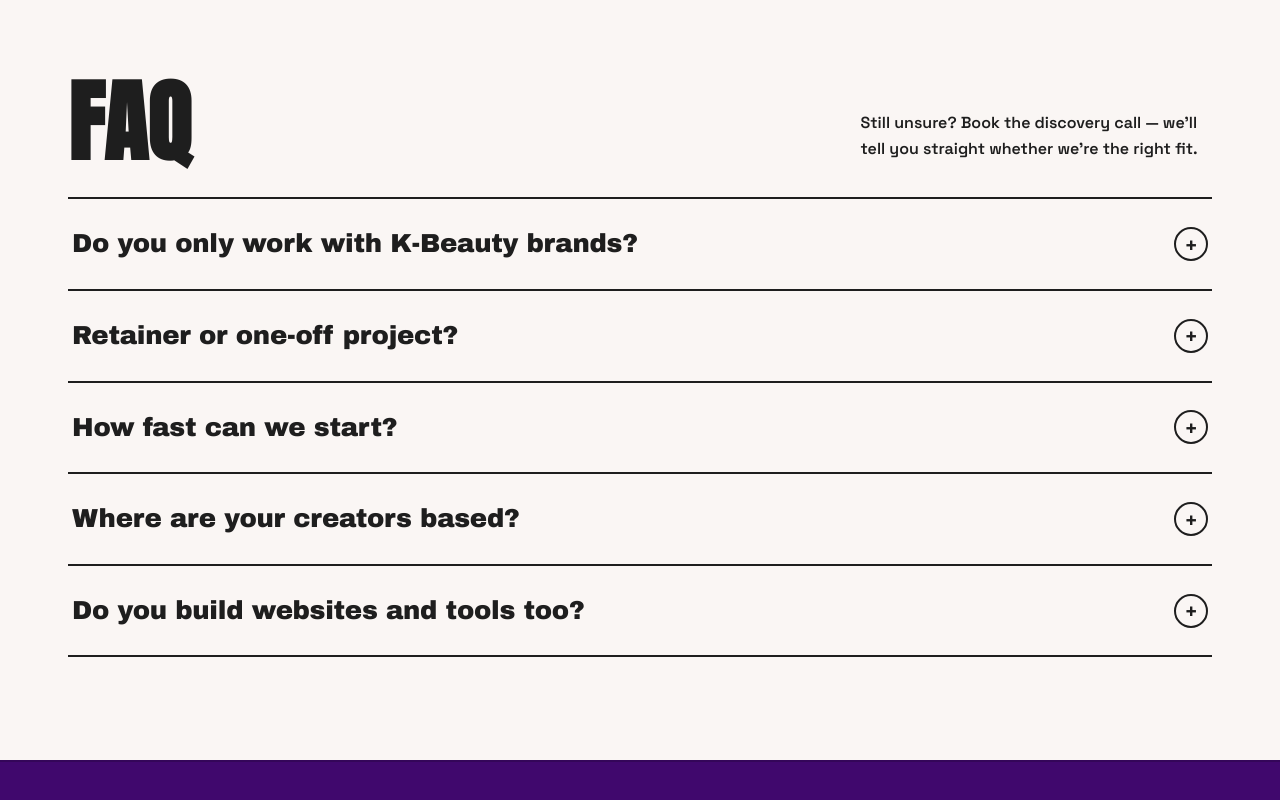
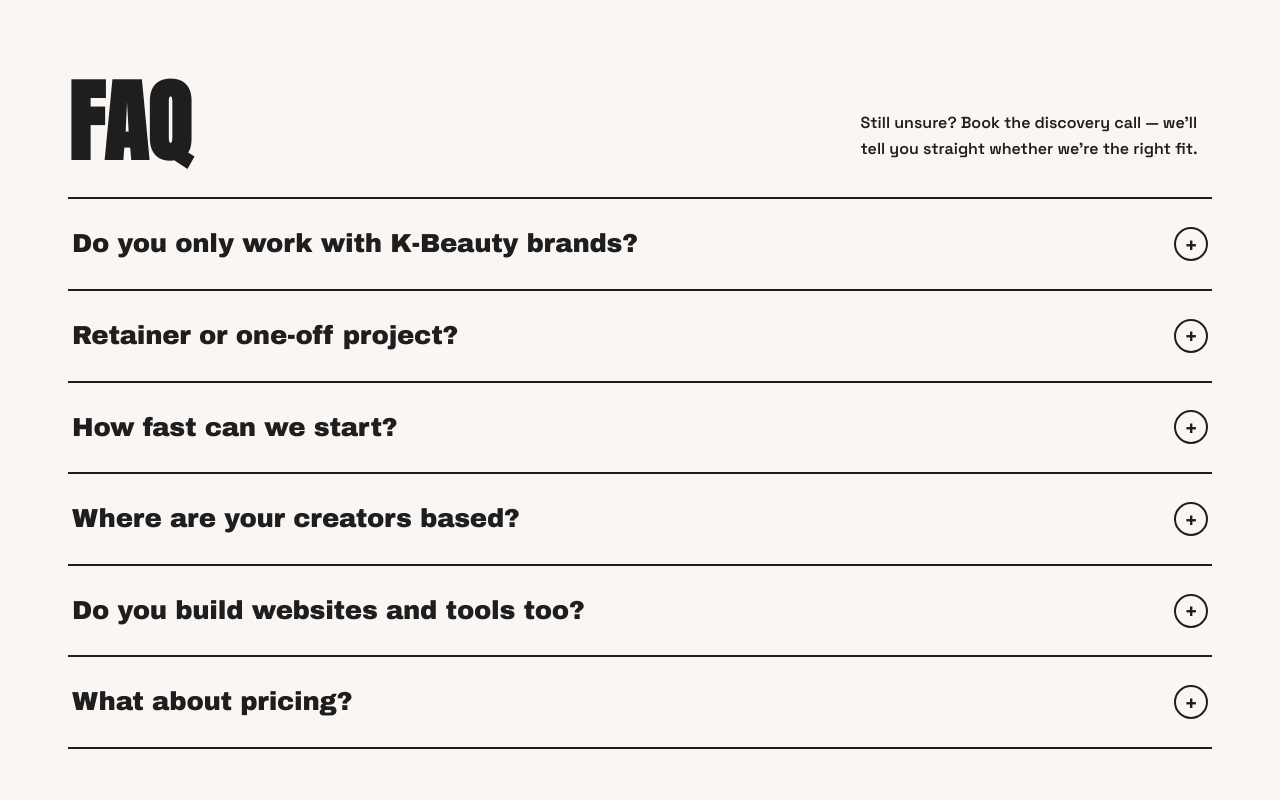
Before and after one commit to tonnyprado/dnhublanding, a React (Vite) app: page / in a window 1280 px wide. Shown: the part 11154-11954 px from the top of the page. Built offline with nearby package versions, Linux system fonts and the light colour scheme.

Commit message:
chore: add pricing

```diff
--- a/src/i18n/translations.js
+++ b/src/i18n/translations.js
@@ -148,6 +148,8 @@ export const translations = {
     faq_a4: "We run an international creator network with a strong base in Korea, plus creators across Europe and North America — so collaborations stay localized and platform-native wherever you're launching.",
     faq_q5: 'Do you build websites and tools too?',
     faq_a5: 'Yes — that\'s our Growth Assets practice. Landing pages, campaign microsites and AI-integrated tools, built as marketing systems and optimised for conversion.',
+    faq_q6: 'What about pricing?',
+    faq_a6: "Every project is different, so we don't do fixed packages. Book a discovery call and we'll discuss your goals, scope and timeline — then you'll receive a tailored proposal with clear pricing that fits your needs. No surprises, no hidden fees.",
 
     // CTA
     cta_title1: "Let's make",
@@ -310,6 +312,8 @@ export const translations = {
     faq_a4: '한국을 중심으로 한 글로벌 크리에이터 네트워크를 운영하며, 유럽과 북미에도 크리에이터가 있습니다 — 어디서 론칭하든 현지화되고 플랫폼에 최적화된 협업을 유지합니다.',
     faq_q5: '웹사이트와 도구도 만드나요?',
     faq_a5: '네 — 그로스 자산 영역입니다. 랜딩 페이지, 캠페인 마이크로사이트, AI 통합 도구를 마케팅 시스템으로 구축하고 전환에 최적화합니다.',
+    faq_q6: '가격은 어떻게 되나요?',
+    faq_a6: '모든 프로젝트가 다르기 때문에 고정 패키지는 없습니다. 디스커버리 콜을 예약하시면 목표, 범위, 일정을 함께 논의한 뒤, 필요에 맞는 명확한 가격이 포함된 맞춤 제안서를 보내드립니다. 놀라운 비용도, 숨겨진 수수료도 없습니다.',
 
     // CTA
     cta_title1: '세상을',
--- a/src/sections/Faq.jsx
+++ b/src/sections/Faq.jsx
@@ -10,6 +10,7 @@ export default function Faq() {
     { question: t('faq_q3'), answer: t('faq_a3') },
     { question: t('faq_q4'), answer: t('faq_a4') },
     { question: t('faq_q5'), answer: t('faq_a5') },
+    { question: t('faq_q6'), answer: t('faq_a6') },
   ];
 
   return (
```
